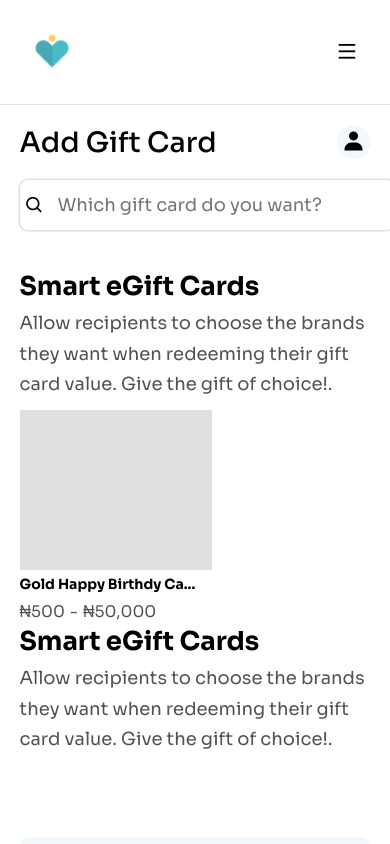
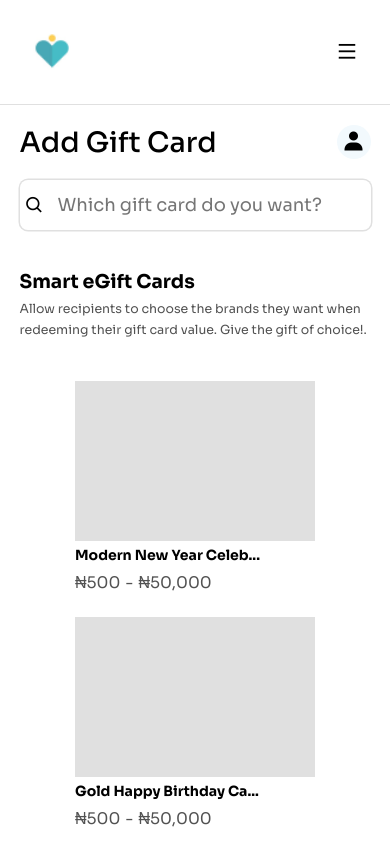
Before and after one commit to Franklin-raph/heart-felt-personal, a React (Vite) app: page /add-gift-card in a window 390 px wide. Shown: the top 844 px of the page. Built offline with nearby package versions, Linux system fonts and the light colour scheme.

Commit message:
complete the add gift card page design

```diff
--- a/src/App.css
+++ b/src/App.css
@@ -1467,7 +1467,10 @@ nav input {
 .add_gift_segment {
   display: flex;
   flex-direction: column;
-  gap: 10px;
+  gap: 40px;
+}
+.add_gift_segment.first {
+  margin-bottom: 80px;
 }
 .add_gift_card_header {
   display: flex;
@@ -1484,6 +1487,7 @@ nav input {
 .gift_card_segment_row {
   display: grid;
   grid-template-columns: repeat(5, 1fr);
+  justify-items: center;
   column-gap: 10px;
   row-gap: 20px;
 }
@@ -1494,6 +1498,7 @@ nav input {
 }
 .gift_card_segment_card_img {
   position: relative;
+  margin: 0 auto;
   height: 10rem;
   width: 12rem;
   background: var(--stroke-white);
@@ -1503,12 +1508,13 @@ nav input {
   content: "";
   height: 10rem;
   width: 6rem;
-  background: rgba(255, 255, 255, 0.08);
+  background: rgba(255, 255, 255, 0.12);
   position: absolute;
   top: 0;
   left: 0;
   backdrop-filter: blur(30px);
-  animation: animate_gift_card_skeleton 1.8s ease-in-out infinite;
+  animation: animate_gift_card_skeleton 4s ease-in-out infinite;
+  animation-delay: 0ms;
   transition: 0.5s ease-in-out;
 }
 @keyframes animate_gift_card_skeleton {
@@ -1565,6 +1571,11 @@ nav input {
   }
   .user_dashbaord_section {
     width: 90%;
+  }
+}
+@media screen and (max-width: 1080px) {
+  .gift_card_segment_row {
+    grid-template-columns: repeat(4, 1fr);
   }
 }
 
@@ -1750,6 +1761,11 @@ nav input {
     padding: 0 2rem;
   }
 }
+@media screen and (max-width: 864px) {
+  .gift_card_segment_row {
+    grid-template-columns: repeat(3, 1fr);
+  }
+}
 @media screen and (max-width: 808px) {
   .terms_and_conditions_section {
     grid-template-columns: 1fr;
@@ -1973,6 +1989,15 @@ nav input {
   .userdashboard_content {
     overflow-x: scroll !important;
   }
+  .gift_card_segment_row {
+    grid-template-columns: repeat(2, 1fr);
+  }
+  .add_gift_card_header h5 {
+    font-size: 22px;
+  }
+  .add_gift_card_header p {
+    font-size: 15px;
+  }
 }
 
 @media screen and (max-width: 576px) {
@@ -2142,6 +2167,21 @@ nav input {
   .mobile-logo {
     display: block;
     width: 50%;
+  }
+  .gift_card_segment_row {
+    grid-template-columns: 1fr;
+  }
+  .gift_card_segment_card_img {
+    width: 15rem;
+  }
+  .search_gift_card_form {
+    width: 100%;
+  }
+  .add_gift_card_header h5 {
+    font-size: 19px;
+  }
+  .add_gift_card_header p {
+    font-size: 12.5px;
   }
 }
 
--- a/src/pages/add-gift-card/AddGiftCard.jsx
+++ b/src/pages/add-gift-card/AddGiftCard.jsx
@@ -5,9 +5,63 @@ const AddGiftCard = () => {
   const gift_card = [
     {
       card_title: "Modern New Year Celeb...",
-      card_price: `<span>₦500</span>
-                <span>-</span>
-                <span>₦50,000</span>`,
+      card_price: "₦500",
+      card_dash: "-",
+      card_maxPrice: "₦50,000",
+    },
+    {
+      card_title: "Gold Happy Birthday Ca...",
+      card_price: "₦500",
+      card_dash: "-",
+      card_maxPrice: "₦50,000",
+    },
+    {
+      card_title: "Modern New Year Celeb...",
+      card_price: "₦500",
+      card_dash: "-",
+      card_maxPrice: "₦50,000",
+    },
+    {
+      card_title: "Gold Happy Birthday Ca...",
+      card_price: "₦500",
+      card_dash: "-",
+      card_maxPrice: "₦50,000",
+    },
+    {
+      card_title: "Modern New Year Celeb...",
+      card_price: "₦500",
+      card_dash: "-",
+      card_maxPrice: "₦50,000",
+    },
+    {
+      card_title: "Gold Happy Birthday Ca...",
+      card_price: "₦500",
+      card_dash: "-",
+      card_maxPrice: "₦50,000",
+    },
+    {
+      card_title: "Modern New Year Celeb...",
+      card_price: "₦500",
+      card_dash: "-",
+      card_maxPrice: "₦50,000",
+    },
+    {
+      card_title: "Gold Happy Birthday Ca...",
+      card_price: "₦500",
+      card_dash: "-",
+      card_maxPrice: "₦50,000",
+    },
+    {
+      card_title: "Modern New Year Celeb...",
+      card_price: "₦500",
+      card_dash: "-",
+      card_maxPrice: "₦50,000",
+    },
+    {
+      card_title: "Gold Happy Birthday Ca...",
+      card_price: "₦500",
+      card_dash: "-",
+      card_maxPrice: "₦50,000",
     },
   ];
 
@@ -24,7 +78,7 @@ const AddGiftCard = () => {
         <input type="text" placeholder="Which gift card do you want?" />
       </form>
       {/*  */}
-      <div className="add_gift_segment">
+      <div className="add_gift_segment first">
         <div className="add_gift_card_header">
           <h5>Smart eGift Cards</h5>
           <p>
@@ -32,21 +86,23 @@ const AddGiftCard = () => {
             gift card value. Give the gift of choice!.
           </p>
         </div>
+        {/*  */}
         <div className="gift_card_segment_row row_1">
-          {/*  */}
-          <div className="gift_card_segment_card">
-            <div className="gift_card_segment_card_img"></div>
-            <div className="gift_card_segment_card_context">
-              <h5>Gold Happy Birthdy Ca...</h5>
-              <p>
-                <span>₦500</span>
-                <span>-</span>
-                <span>₦50,000</span>
-              </p>
+          {gift_card.map((card, i) => (
+            <div className="gift_card_segment_card" key={i}>
+              <div className="gift_card_segment_card_img"></div>
+              <div className="gift_card_segment_card_context">
+                <h5> {card.card_title} </h5>
+                <p>
+                  <span>{card.card_price}</span>
+                  <span>{card.card_dash}</span>
+                  <span>{card.card_maxPrice}</span>
+                </p>
+              </div>
             </div>
-          </div>
-          {/*  */}
+          ))}
         </div>
+        {/*  */}
       </div>
       {/*  */}
       <div className="add_gift_segment">
@@ -59,7 +115,19 @@ const AddGiftCard = () => {
         </div>
         {/*  */}
         <div className="gift_card_segment_row row_2">
-          {/* {gift_card.map((card))} */}
+          {gift_card.map((card, i) => (
+            <div className="gift_card_segment_card" key={i}>
+              <div className="gift_card_segment_card_img"></div>
+              <div className="gift_card_segment_card_context">
+                <h5> {card.card_title} </h5>
+                <p>
+                  <span>{card.card_price}</span>
+                  <span>{card.card_dash}</span>
+                  <span>{card.card_maxPrice}</span>
+                </p>
+              </div>
+            </div>
+          ))}
         </div>
       </div>
       {/*  */}
```
